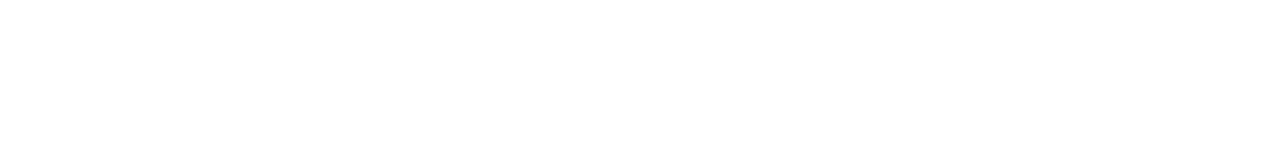
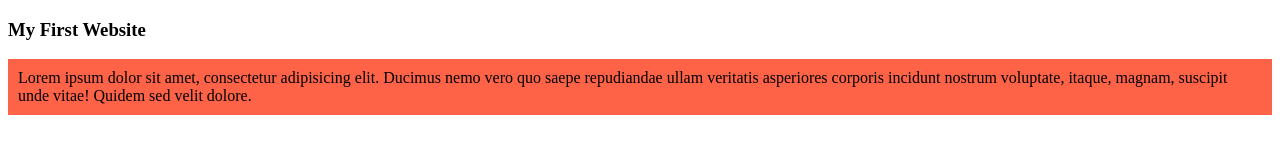
Before and after one commit to SaimonHaqueFahim/my-simple-website, a plain HTML site: page index.html in a window 1280 px wide. Drawn offline with Linux system fonts and the light colour scheme.

Commit message:
added the first blog

```diff
--- a/index.html
+++ b/index.html
@@ -4,6 +4,17 @@
     <meta charset="UTF-8" />
     <meta name="viewport" content="width=device-width, initial-scale=1.0" />
     <title>My Simple Website</title>
+    <link rel="stylesheet" href="styles/blog.css" />
   </head>
-  <body></body>
+  <body>
+    <div>
+      <h3>My First Website</h3>
+      <p class="paragraph">
+        Lorem ipsum dolor sit amet, consectetur adipisicing elit. Ducimus nemo
+        vero quo saepe repudiandae ullam veritatis asperiores corporis incidunt
+        nostrum voluptate, itaque, magnam, suscipit unde vitae! Quidem sed velit
+        dolore.
+      </p>
+    </div>
+  </body>
 </html>
--- /dev/null
+++ b/styles/blog.css
@@ -0,0 +1,4 @@
+.paragraph{
+  background-color: tomato;
+  padding: 10px;
+}
```
